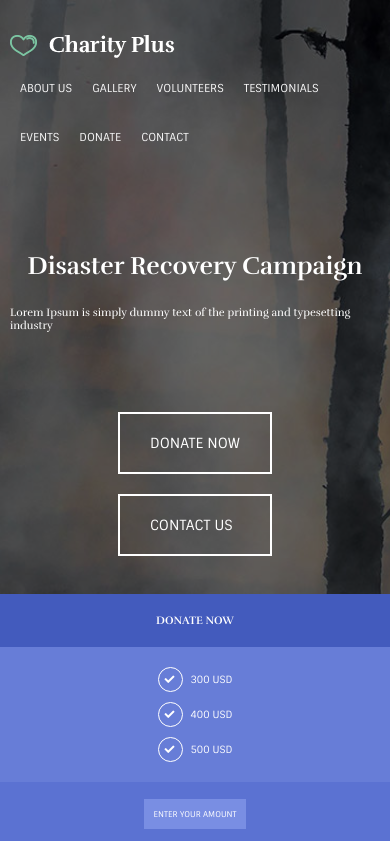
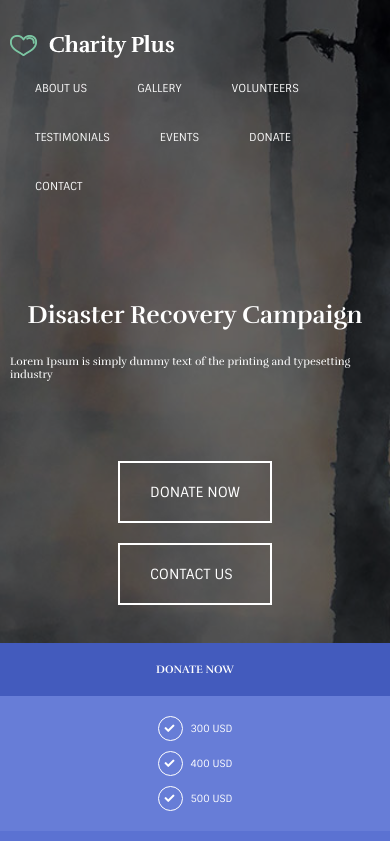
Before and after one commit to iamtheasad/charity_single_page_website, a plain HTML site: page index.html in a window 390 px wide. Shown: the top 841 px of the page. Drawn offline with Linux system fonts and the light colour scheme; a script that the page names is missing.

Commit message:
fixing responsive issues

```diff
--- a/css/style.css
+++ b/css/style.css
@@ -51,11 +51,10 @@ float: right;
    list-style: none;
    float: left;
    margin: 10px 0px;
-   padding: 15px;
-   -webkit-transition: .3s;
-   -o-transition: .3s;
-   transition: .3s;
-   cursor: pointer;
+
+
+
+
 }
 .menu ul li a {
    color: #f8f8f8;
@@ -64,9 +63,14 @@ float: right;
    font-size: 14px;
    font-family: 'Sintony', sans-serif;
    font-weight: 600;
+   padding: 10px 15px;
+   transition: .3s;
+   -webkit-transition: .3s;
+   -o-transition: .3s;
+   cursor: pointer;
 }
-.menu ul li:hover,
-.menu ul li:active {
+.menu ul li a:hover,
+.menu ul li a:active {
    background-color: #45bb83;
 }
 .header_content {
--- a/index.html
+++ b/index.html
@@ -34,25 +34,25 @@
                      <div class="menu">
                         <ul>
                            <li>
-                              <a href="#">about us</a>
+                              <a href="#donationAndContact_form">about us</a>
                            </li>
                            <li>
-                              <a href="#">gallery</a>
+                              <a href="#donationAndContact_form">gallery</a>
                            </li>
                            <li>
-                              <a href="#">volunteers</a>
+                              <a href="#donationAndContact_form">volunteers</a>
                            </li>
                            <li>
-                              <a href="#">testimonials</a>
+                              <a href="#donationAndContact_form">testimonials</a>
                            </li>
                            <li>
-                              <a href="#">events</a>
+                              <a href="#donationAndContact_form">events</a>
                            </li>
                            <li>
-                              <a href="#">donate</a>
+                              <a href="#donationAndContact_form">donate</a>
                            </li>
                            <li>
-                              <a href="#">contact</a>
+                              <a href="#donationAndContact_form">contact</a>
                            </li>
                         </ul>
                      </div><!-- menu end -->
@@ -249,18 +249,6 @@
 
 
 
-
-
-
-
-
-
-
-
-
-
-
-
    <!-- Javascript Links -->
    <script src="js/vanilla.js"></script>
 </body>
```
Also changed, not shown: js/vanilla.js (deleted).
